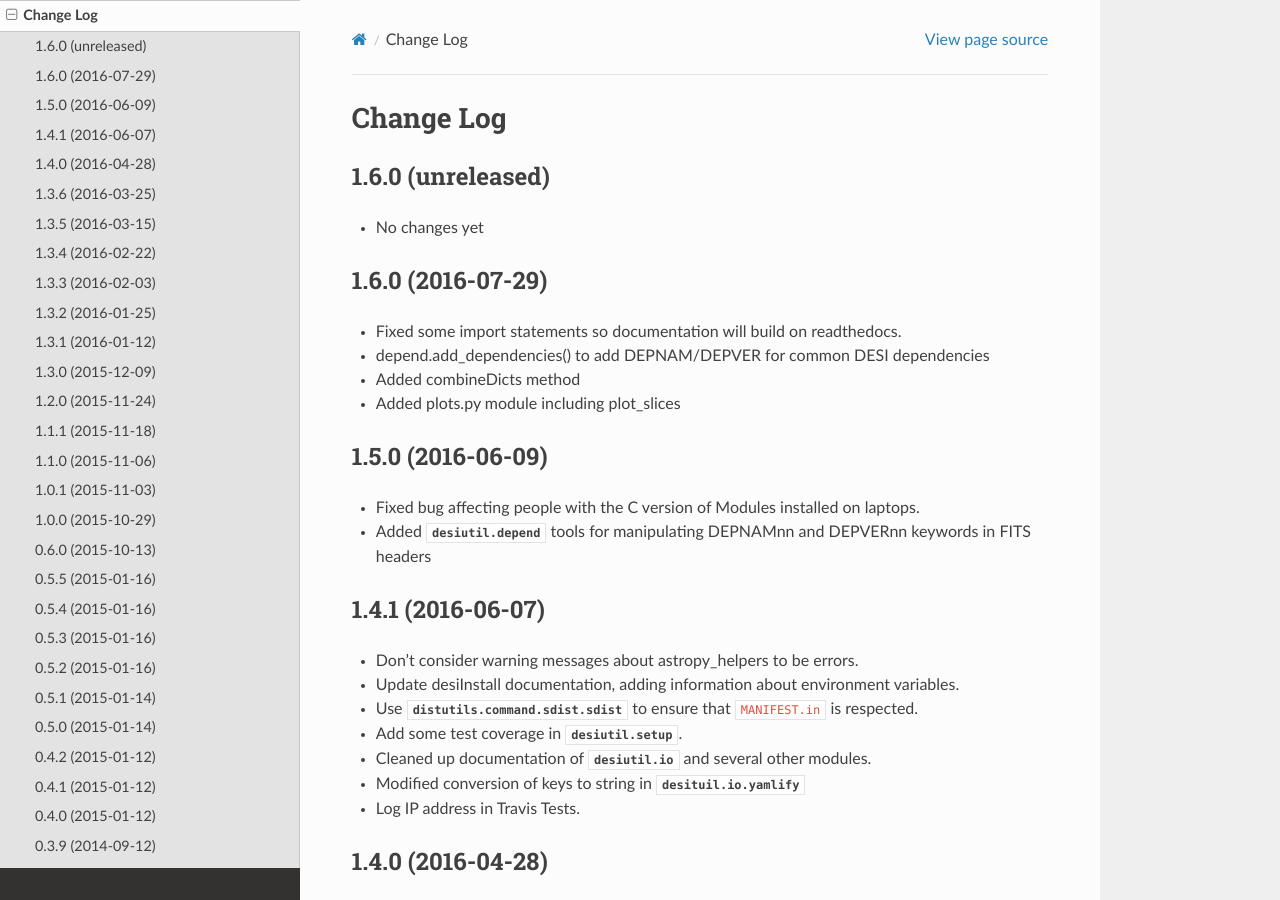
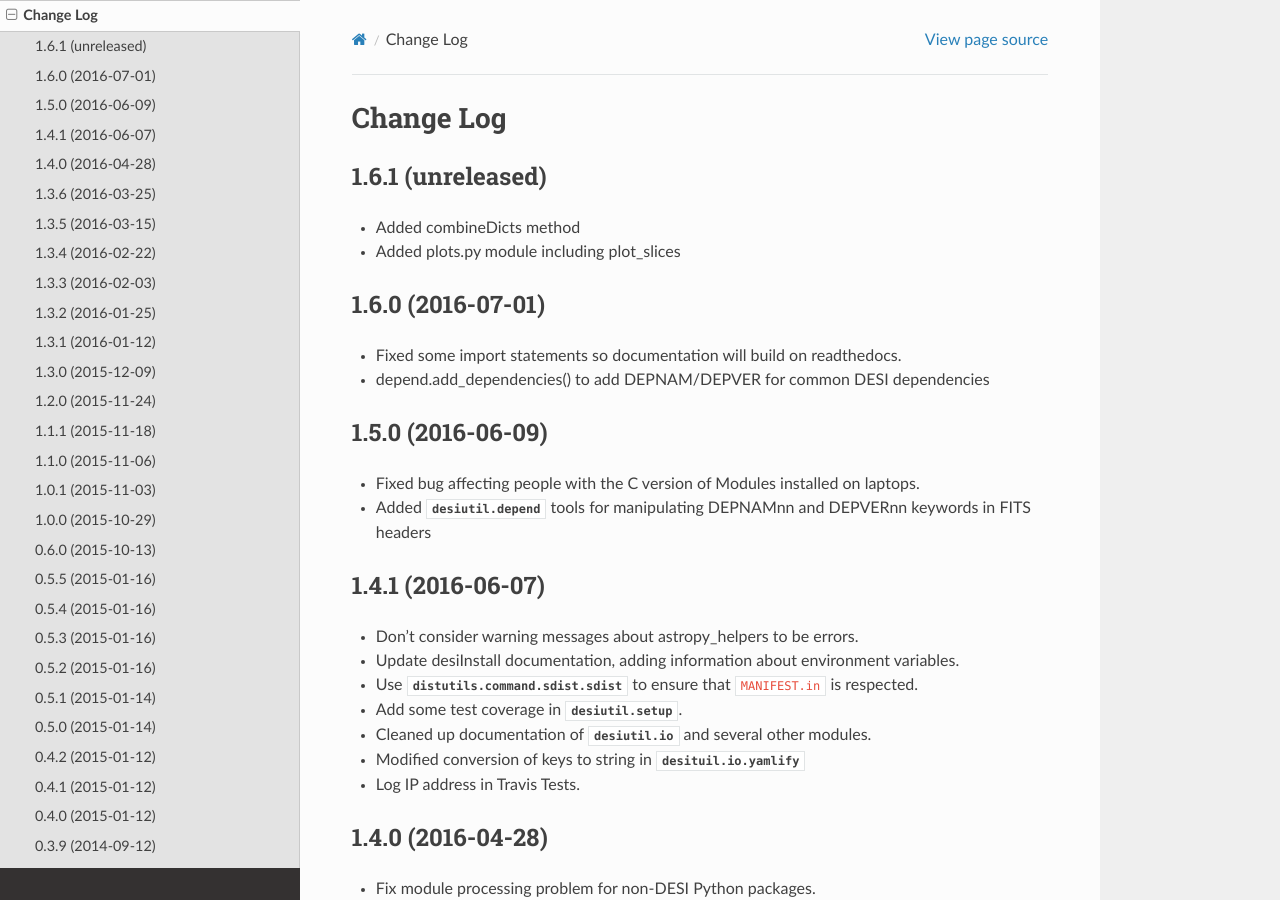
Before and after one commit to desihub/desiutil, a Sphinx documentation site: the page built from doc/changes.rst, in a window 1280 px wide and 900 px high. Built offline with Sphinx 7.4.7 and the Read the Docs theme 2.0.0, drawn with Linux system fonts in a browser that asks for light colours.

Commit message:
changes edit

```diff
--- a/doc/changes.rst
+++ b/doc/changes.rst
@@ -2,18 +2,17 @@
 Change Log
 ==========
 
-1.6.0 (unreleased)
+1.6.1 (unreleased)
 ------------------
 
-* No changes yet
+* Added combineDicts method
+* Added plots.py module including plot_slices
 
-1.6.0 (2016-07-29)
+1.6.0 (2016-07-01)
 ------------------
 
 * Fixed some import statements so documentation will build on readthedocs.
 * depend.add_dependencies() to add DEPNAM/DEPVER for common DESI dependencies
-* Added combineDicts method
-* Added plots.py module including plot_slices
 
 1.5.0 (2016-06-09)
 ------------------
```
